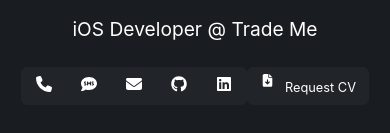
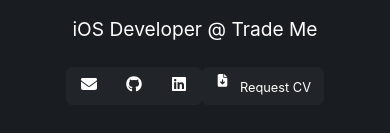
Before and after one commit to bradwindy/new-personal-site, a Next.js app: page / in a window 390 px wide. Shown: the part 285-418 px from the top of the page. Built offline with nearby package versions, Linux system fonts and the light colour scheme.

Commit message:
Remove phone links and change emails

```diff
--- a/components/social-links.tsx
+++ b/components/social-links.tsx
@@ -11,16 +11,10 @@
       className="justify-content-center mt-4"
     >
       <ButtonGroup aria-label="Social Links" className="mb-4 mr-1">
-        <Button variant="dark" aria-label="Call" href="tel:0221031605">
-          <FontAwesomeIcon icon="phone" className={utilStyles.socialIcon} />
-        </Button>
-        <Button variant="dark" aria-label="Text" href="sms:0221031605">
-          <FontAwesomeIcon icon="sms" className={utilStyles.socialIcon} />
-        </Button>
         <Button
           variant="dark"
           aria-label="Email"
-          href="mailto:bradley@windybank.net"
+          href="mailto:hello@windybank.net"
         >
           <FontAwesomeIcon icon="envelope" className={utilStyles.socialIcon} />
         </Button>
@@ -49,7 +43,7 @@
         <Button
           variant="dark"
           className={utilStyles.downloadButton}
-          href="mailto:bradley@windybank.net"
+          href="mailto:cv@windybank.net"
         >
           <FontAwesomeIcon
             icon="file-download"
```
